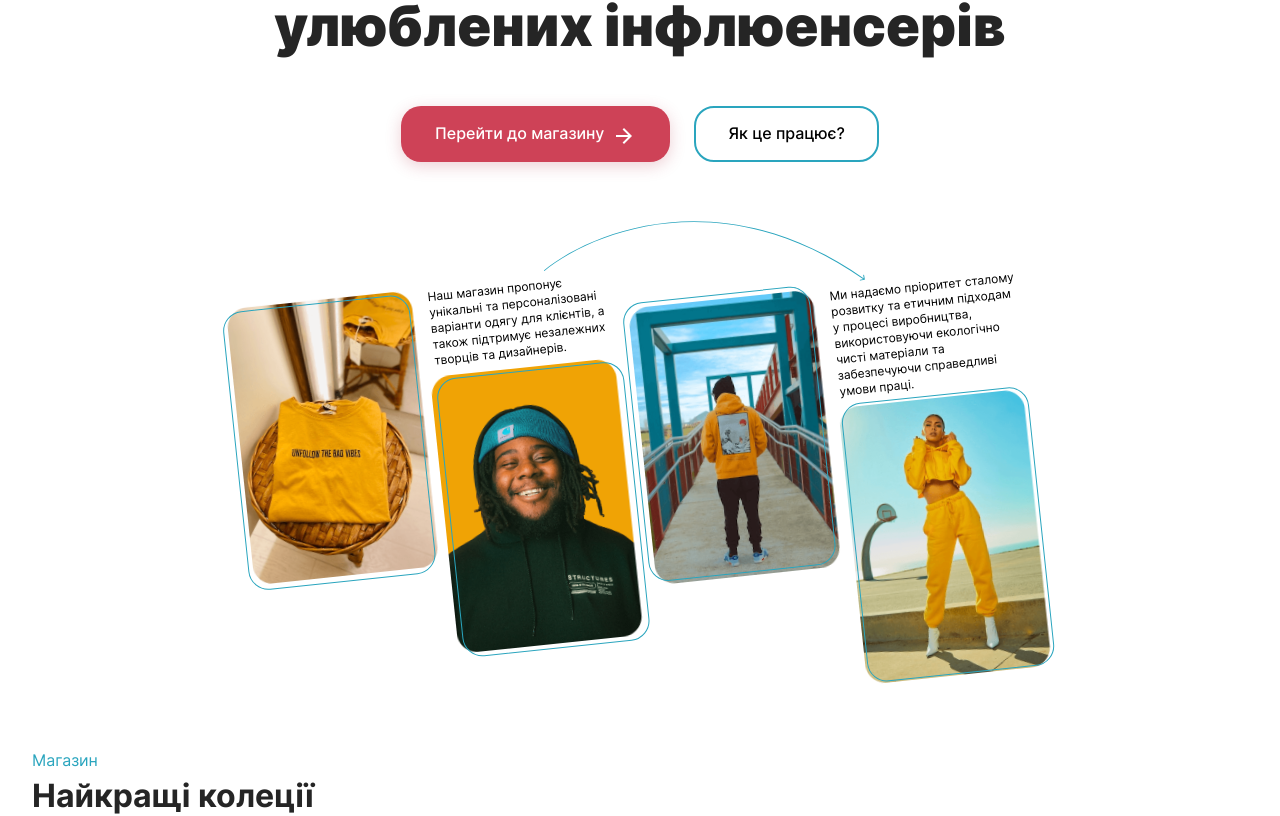
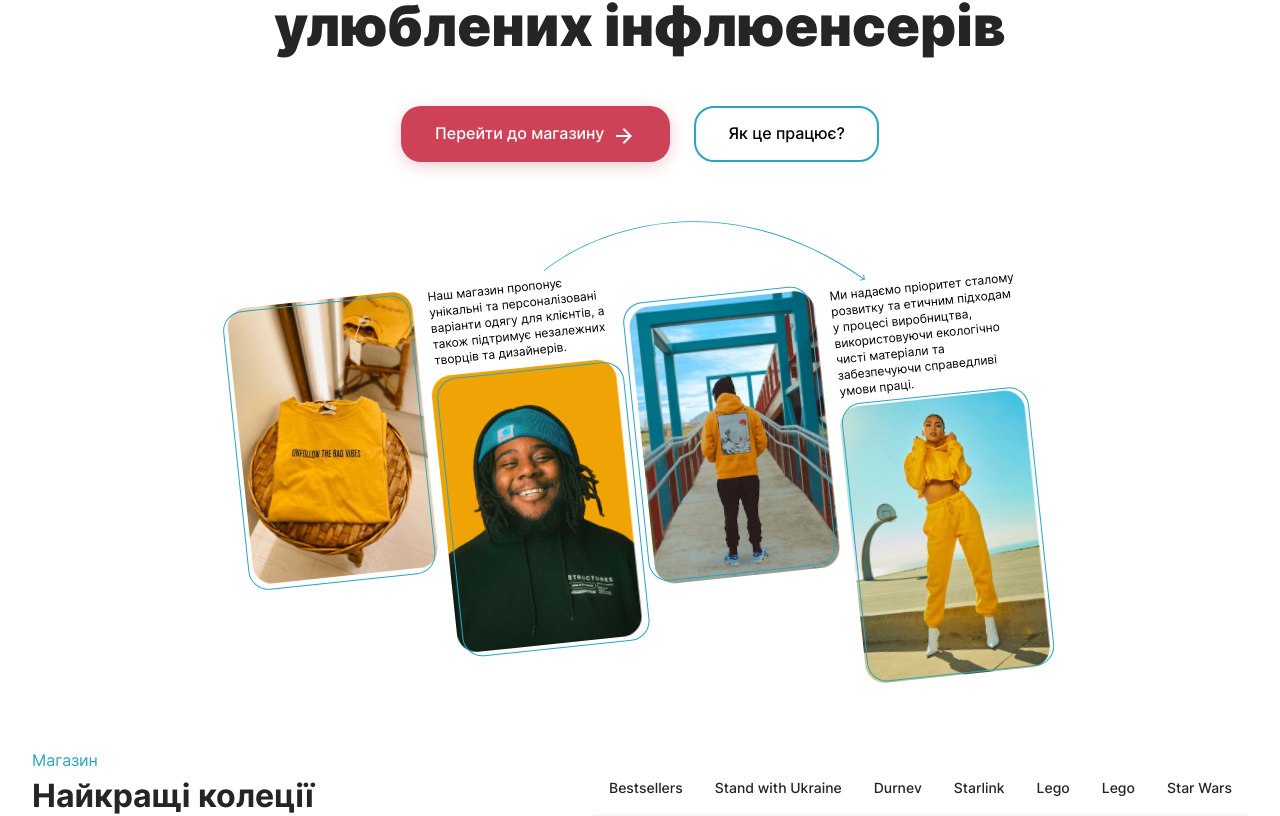
Before and after one commit to kaietaie/printmall, a React (Create React App) app in the folder printmall/: page / in a window 1280 px wide. Shown: the part 221-1037 px from the top of the page. Built offline with nearby package versions, Linux system fonts and the light colour scheme.

Commit message:
MAR-10 add FilterTabs

```diff
--- /dev/null
+++ b/printmall/src/common/FilterTabs/FilterTabs.sass
@@ -0,0 +1,31 @@
+@import '../../styles/variables'
+
+.filter-tabs
+  width: fit-content
+
+.filter-tabs-list
+  display: flex
+  list-style: none
+  padding: 0
+  margin: 0
+
+.filter-tabs-button
+  cursor: pointer
+  color: inherit
+  display: flex
+  align-items: center
+  font-weight: 500
+  font-size: 14px
+  line-height: 20px
+  text-decoration: none
+  padding: 16px
+  border: none
+  background-color: transparent
+  border-bottom: 2px solid $secondary-light
+  transition: border-bottom-color 0.2s
+
+  &:hover
+    border-bottom-color: $primary-light
+
+  &:active
+    border-bottom-color: $secondary-light
--- /dev/null
+++ b/printmall/src/common/FilterTabs/FilterTabs.tsx
@@ -0,0 +1,28 @@
+import './FilterTabs.sass';
+
+const filterItems = [
+  { label: 'Bestsellers' },
+  { label: 'Stand with Ukraine' },
+  { label: 'Durnev' },
+  { label: 'Starlink' },
+  { label: 'Lego' },
+  { label: 'Lego' },
+  { label: 'Star Wars' },
+];
+const FilterTabs = () => {
+  return (
+    <div className="filter-tabs">
+      <ul className="filter-tabs-list">
+        {filterItems.map((item) => {
+          return (
+            <li key={item.label}>
+              <button className="filter-tabs-button">{item.label}</button>
+            </li>
+          );
+        })}
+      </ul>
+    </div>
+  );
+};
+
+export default FilterTabs;
--- /dev/null
+++ b/printmall/src/common/FilterTabs/index.ts
@@ -0,0 +1 @@
+export { default } from './FilterTabs';
--- /dev/null
+++ b/printmall/src/components/BestCollections/BestCollections.sass
@@ -0,0 +1,4 @@
+.best-collections-head
+  display: flex
+  justify-content: space-between
+  align-items: end
--- a/printmall/src/components/BestCollections/BestCollections.tsx
+++ b/printmall/src/components/BestCollections/BestCollections.tsx
@@ -1,13 +1,18 @@
 import SectionTitle from '../../common/SectionTitle';
 import { useTranslation } from 'react-i18next';
+import FilterTabs from '../../common/FilterTabs';
+import './BestCollections.sass';
 
 const BestCollections = () => {
   const { t } = useTranslation();
 
   return (
-    <SectionTitle topSubTitle={t('bestCollections.subTitle')}>
-      {t('bestCollections.title')}
-    </SectionTitle>
+    <div className="best-collections-head">
+      <SectionTitle topSubTitle={t('bestCollections.subTitle')}>
+        {t('bestCollections.title')}
+      </SectionTitle>
+      <FilterTabs />
+    </div>
   );
 };
 
```
